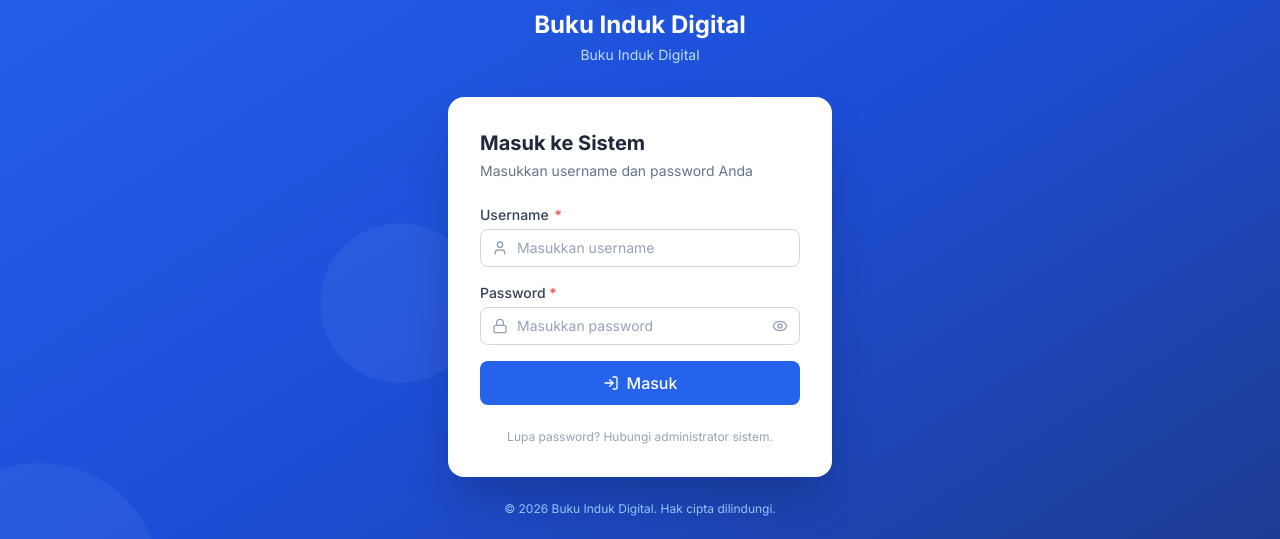
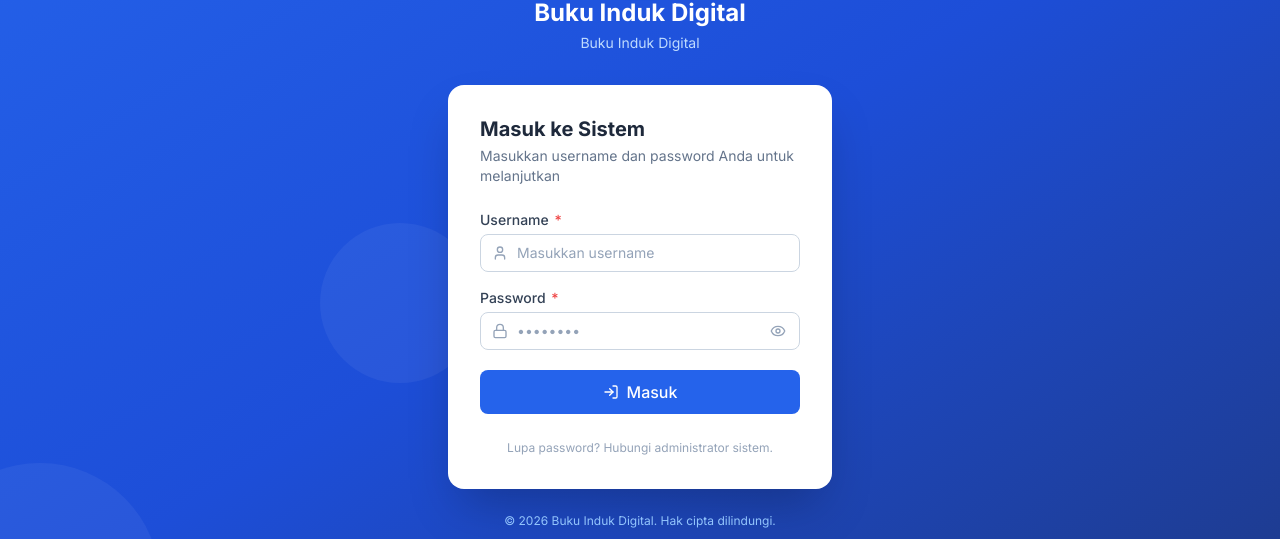
Before and after one commit to MTsNurulFalahTrs/bukuinduk, a Vue app: page /login in a window 1280 px wide. Shown: the part 177-716 px from the top of the page. Built offline with nearby package versions, Linux system fonts and the light colour scheme; no server answers.

Commit message:
Update LoginView.vue

```diff
--- a/src/views/auth/LoginView.vue
+++ b/src/views/auth/LoginView.vue
@@ -1,109 +1,241 @@
 <template>
-  <AuthLayout>
-    <div class="p-6 sm:p-8">
-      <h2 class="text-xl font-bold text-slate-800 mb-1">Masuk ke Sistem</h2>
-      <p class="text-sm text-slate-500 mb-6">Masukkan username dan password Anda</p>
+  <AuthLayout :school-name="settingsStore.schoolName">
+    <div class="px-6 py-7 sm:px-8 sm:py-8">
 
-      <BaseAlert v-if="errorMsg" type="error" dismissible class="mb-4">
+      <!-- Header -->
+      <div class="mb-6">
+        <h2 class="text-xl font-bold text-slate-800 leading-tight">Masuk ke Sistem</h2>
+        <p class="text-sm text-slate-500 mt-1">Masukkan username dan password Anda untuk melanjutkan</p>
+      </div>
+
+      <!-- Error alert -->
+      <!--
+        BUG-3 FIX: BaseAlert tidak me-reset `visible` saat konten berubah karena
+        `visible` adalah internal ref. Solusi: paksa re-mount komponen setiap kali
+        errorMsg berubah menggunakan :key="errorMsg". Dengan ini setiap pesan baru
+        akan selalu muncul, bahkan setelah user dismiss pesan sebelumnya.
+      -->
+      <Transition
+        enter-active-class="transition duration-200 ease-out"
+        enter-from-class="opacity-0 -translate-y-1"
+        enter-to-class="opacity-100 translate-y-0"
+        leave-active-class="transition duration-150 ease-in"
+        leave-from-class="opacity-100 translate-y-0"
+        leave-to-class="opacity-0 -translate-y-1"
+      >
+        <BaseAlert
+          v-if="errorMsg"
+          :key="errorMsg"
+          type="error"
+          dismissible
+          class="mb-5"
+          @dismiss="errorMsg = ''"
+        >
           {{ errorMsg }}
         </BaseAlert>
+      </Transition>
 
-      <form class="space-y-4" @submit.prevent="handleLogin">
+      <!-- Form -->
+      <!--
+        BUG-14 FIX: Tambahkan novalidate agar browser native validation tidak
+        muncul bersamaan dengan Yup validation — mencegah double-validation UX.
+      -->
+      <form novalidate class="space-y-4" @submit.prevent="handleLogin">
+
         <!-- Username -->
+        <!--
+          BUG-13 (partial): username sudah pakai BaseInput.
+          Tambahkan autocapitalize="none" autocorrect="off" spellcheck="false"
+          agar keyboard mobile tidak mengkapitalisasi atau mengkoreksi username.
+          Atribut ini diteruskan via inheritAttrs ke <input> karena BaseInput
+          menggunakan `inheritAttrs: false` dan v-bind="$attrs" pada element input.
+        -->
         <BaseInput
+          ref="usernameInputRef"
           v-model="form.username"
           label="Username"
           placeholder="Masukkan username"
           required
-          :prefix-icon="User"
+          :prefix-icon="UserIcon"
           :error-message="errors.username"
           autocomplete="username"
+          autocapitalize="none"
+          autocorrect="off"
+          spellcheck="false"
+          :disabled="authStore.isLoading"
         />
 
         <!-- Password -->
+        <!--
+          BUG-13 FIX: Sebelumnya password field adalah raw <input> custom yang
+          menduplikasi semua styling BaseInput. Sekarang menggunakan BaseInput
+          dengan slot suffix untuk toggle show/hide — satu sumber kebenaran untuk
+          styling, dan otomatis mendapat semua perbaikan styling BaseInput di masa depan.
+
+          BUG-4 & BUG-8 FIX: Toggle button sekarang memiliki aria-label dinamis
+          ("Tampilkan password" / "Sembunyikan password") dan aria-pressed state
+          yang benar untuk aksesibilitas screen reader.
+        -->
         <div class="w-full">
-          <label class="block text-sm font-medium text-slate-700 mb-1">
-            Password <span class="text-red-500">*</span>
-          </label>
-          <div class="relative">
-            <div class="absolute inset-y-0 left-0 pl-3 flex items-center pointer-events-none text-slate-400">
-              <Lock class="h-4 w-4" />
-            </div>
-            <input
+          <BaseInput
+            id="password-input"
             v-model="form.password"
+            label="Password"
+            :placeholder="showPassword ? 'Masukkan password' : '••••••••'"
             :type="showPassword ? 'text' : 'password'"
-              placeholder="Masukkan password"
             required
+            :prefix-icon="LockIcon"
+            :error-message="errors.password"
             autocomplete="current-password"
-              :class="[
-                'block w-full rounded-lg border text-sm text-slate-800 placeholder-slate-400 transition-colors',
-                'focus:outline-none focus:ring-2 focus:ring-offset-0 pl-9 pr-10 py-2',
-                errors.password
-                  ? 'border-red-400 focus:border-red-500 focus:ring-red-100'
-                  : 'border-slate-300 focus:border-primary-500 focus:ring-primary-100',
-              ]"
-            />
+            :disabled="authStore.isLoading"
+          >
+            <template #suffix>
               <button
                 type="button"
-              class="absolute inset-y-0 right-0 pr-3 flex items-center text-slate-400 hover:text-slate-600 transition-colors"
-              @click="showPassword = !showPassword"
+                :aria-label="showPassword ? 'Sembunyikan password' : 'Tampilkan password'"
+                :aria-pressed="showPassword"
+                class="flex items-center justify-center w-5 h-5 text-slate-400 hover:text-slate-600 focus:outline-none focus:text-primary-600 transition-colors rounded"
+                @click="togglePassword"
               >
-              <EyeOff v-if="showPassword" class="h-4 w-4" />
-              <Eye v-else class="h-4 w-4" />
+                <EyeOffIcon v-if="showPassword" class="h-4 w-4" aria-hidden="true" />
+                <EyeIcon v-else class="h-4 w-4" aria-hidden="true" />
               </button>
-          </div>
-          <p v-if="errors.password" class="mt-1 text-xs text-red-500">{{ errors.password }}</p>
+            </template>
+          </BaseInput>
         </div>
 
-        <!-- Submit -->
+        <!-- Submit button -->
+        <!--
+          Mobile touch target: BaseButton size="lg" menghasilkan py-2.5 (≈44px height)
+          yang memenuhi Apple HIG minimum 44px dan Material Design 48dp.
+          BUG-6 FIX: Gunakan authStore.isLoading sebagai sumber tunggal loading state.
+        -->
+        <div class="pt-1">
           <BaseButton
             type="submit"
             variant="primary"
             size="lg"
-          :loading="isLoading"
+            :loading="authStore.isLoading"
             loading-text="Memverifikasi..."
-          class="w-full mt-2"
+            hide-content-when-loading
+            class="w-full"
           >
-          <LogIn class="h-4 w-4" />
+            <LogInIcon class="h-4 w-4" aria-hidden="true" />
             Masuk
           </BaseButton>
+        </div>
+
       </form>
 
-      <p class="text-center text-xs text-slate-400 mt-6">
-        Lupa password? Hubungi administrator sistem.
+      <!-- Footer hint -->
+      <p class="text-center text-xs text-slate-400 mt-6 leading-relaxed">
+        Lupa password? Hubungi<br class="sm:hidden" />
+        administrator sistem.
       </p>
+
     </div>
   </AuthLayout>
 </template>
 
 <script setup lang="ts">
-import { reactive, ref } from 'vue'
+import { reactive, ref, nextTick } from 'vue'
 import { useRouter, useRoute } from 'vue-router'
-import { User, Lock, Eye, EyeOff, LogIn } from 'lucide-vue-next'
+import { User as UserIcon, Lock as LockIcon, Eye as EyeIcon, EyeOff as EyeOffIcon, LogIn as LogInIcon } from 'lucide-vue-next'
 import AuthLayout from '@/layouts/AuthLayout.vue'
 import BaseInput from '@/components/ui/BaseInput.vue'
 import BaseButton from '@/components/ui/BaseButton.vue'
 import BaseAlert from '@/components/ui/BaseAlert.vue'
 import { useAuthStore } from '@/stores/auth'
+import { useSettingsStore } from '@/stores/settings'
 import { loginSchema } from '@/utils/validation'
 
 const authStore = useAuthStore()
+// BUG-5 FIX: Ambil settingsStore agar nama sekolah bisa diteruskan ke AuthLayout.
+// settingsStore.schoolName adalah computed yang sudah aman (fallback ke 'Madrasah/Sekolah').
+const settingsStore = useSettingsStore()
+
 const router = useRouter()
 const route = useRoute()
 
+// ── Refs ──────────────────────────────────────────────────────
+const usernameInputRef = ref<InstanceType<typeof BaseInput> | null>(null)
 const form = reactive({ username: '', password: '' })
 const errors = reactive<{ username?: string; password?: string }>({})
 const errorMsg = ref('')
-const isLoading = ref(false)
 const showPassword = ref(false)
 
+// ── BUG-6 FIX: Hapus ref isLoading lokal. Gunakan authStore.isLoading sebagai
+// satu-satunya sumber state loading. Ini menghilangkan potensi desync antara
+// state lokal dan store, serta mengurangi boilerplate di template.
+
+// ── Helpers ───────────────────────────────────────────────────
+
+/**
+ * Toggle show/hide password.
+ * BUG-8 FIX: Setelah toggle, kembalikan focus ke input agar keyboard
+ * tidak hilang pada mobile dan state aria-pressed diperbarui dengan benar.
+ */
+function togglePassword() {
+  showPassword.value = !showPassword.value
+  nextTick(() => {
+    const input = document.getElementById('password-input') as HTMLInputElement | null
+    input?.focus()
+  })
+}
+
+/**
+ * Sanitasi pesan error dari server/API sebelum ditampilkan ke user.
+ * BUG-15 FIX: Pesan teknis internal (HTTP error, GAS HTML response, dsb.)
+ * disaring dan diganti dengan pesan yang ramah pengguna.
+ * Pesan yang sudah user-friendly (dari AuthHandler.gs) dilewatkan apa adanya.
+ */
+function sanitizeErrorMessage(err: unknown): string {
+  const raw = err instanceof Error ? err.message : String(err)
+
+  // Pesan user-friendly dari GAS AuthHandler — tampilkan apa adanya
+  const userFriendlyPhrases = [
+    'Username atau password salah',
+    'Akun Anda tidak aktif',
+    'Sesi berakhir',
+    'Sesi tidak valid',
+    'Token tidak valid',
+    'Username dan password wajib',
+    'Tidak dapat terhubung ke server',
+    'Request timeout',
+    'Terlalu banyak request',
+  ]
+  if (userFriendlyPhrases.some(phrase => raw.includes(phrase))) {
+    return raw
+  }
+
+  // Pesan teknis internal — ganti dengan fallback ramah
+  if (
+    raw.includes('HTTP ') ||
+    raw.includes('GAS mengembalikan') ||
+    raw.includes('doPost') ||
+    raw.includes('Script function') ||
+    raw.includes('accounts.google.com') ||
+    raw.includes('VITE_GAS_URL') ||
+    raw.includes('Response GAS bukan JSON') ||
+    raw.includes('Failed to fetch') ||
+    raw.includes('NetworkError')
+  ) {
+    return 'Tidak dapat terhubung ke server. Periksa koneksi internet Anda dan coba lagi.'
+  }
+
+  // Fallback umum
+  return raw || 'Login gagal. Silakan coba lagi.'
+}
+
+// ── Main handler ──────────────────────────────────────────────
+
 async function handleLogin() {
-  // Reset errors
+  // Reset state error
   errors.username = undefined
   errors.password = undefined
   errorMsg.value = ''
 
-  // Validasi client-side
+  // Validasi client-side dengan Yup
   try {
     await loginSchema.validate(form, { abortEarly: false })
   } catch (err: unknown) {
@@ -117,25 +249,32 @@ async function handleLogin() {
     return
   }
 
-  isLoading.value = true
+  // Panggil store — error dari authService.login() bubble up ke sini
+  // karena store tidak punya catch block (hanya finally).
+  // BUG-6 FIX: isLoading sekarang dikelola penuh oleh store (authStore.isLoading).
   try {
     await authStore.login({ username: form.username, password: form.password })
 
-    // Redirect ke halaman sebelumnya atau dashboard
+    // Redirect: gunakan query redirect jika valid, fallback ke dashboard.
+    // Guard: harus diawali '/' dan bukan '/login' agar tidak open redirect.
     const redirect = route.query.redirect as string | undefined
-    if (redirect && redirect.startsWith('/') && redirect !== '/login') {
-      router.push(redirect)
+    if (redirect && redirect.startsWith('/') && !redirect.startsWith('//') && redirect !== '/login') {
+      await router.push(redirect)
     } else {
-      router.push('/dashboard')
+      await router.push('/dashboard')
     }
   } catch (err: unknown) {
-    errorMsg.value = err instanceof Error ? err.message : 'Login gagal. Coba lagi.'
-    // BUG-65 FIX: Bersihkan field password setelah login gagal agar credential
-    // tidak tertinggal di memori / form lebih lama dari yang diperlukan.
-    // Username dibiarkan terisi agar user tidak perlu mengetik ulang.
+    // BUG-15 FIX: Saring pesan error teknis sebelum ditampilkan ke user.
+    errorMsg.value = sanitizeErrorMessage(err)
+
+    // BUG-65 (pertahankan): Kosongkan password setelah gagal untuk keamanan.
     form.password = ''
-  } finally {
-    isLoading.value = false
+
+    // BUG-9 FIX: Kembalikan focus ke username input agar user langsung bisa
+    // mengetik ulang tanpa harus klik manual — penting terutama di mobile.
+    await nextTick()
+    const inputEl = usernameInputRef.value?.$el?.querySelector('input') as HTMLInputElement | null
+    inputEl?.focus()
   }
 }
 </script>
```
Lines whose indentation alone changed are shown as unchanged.
